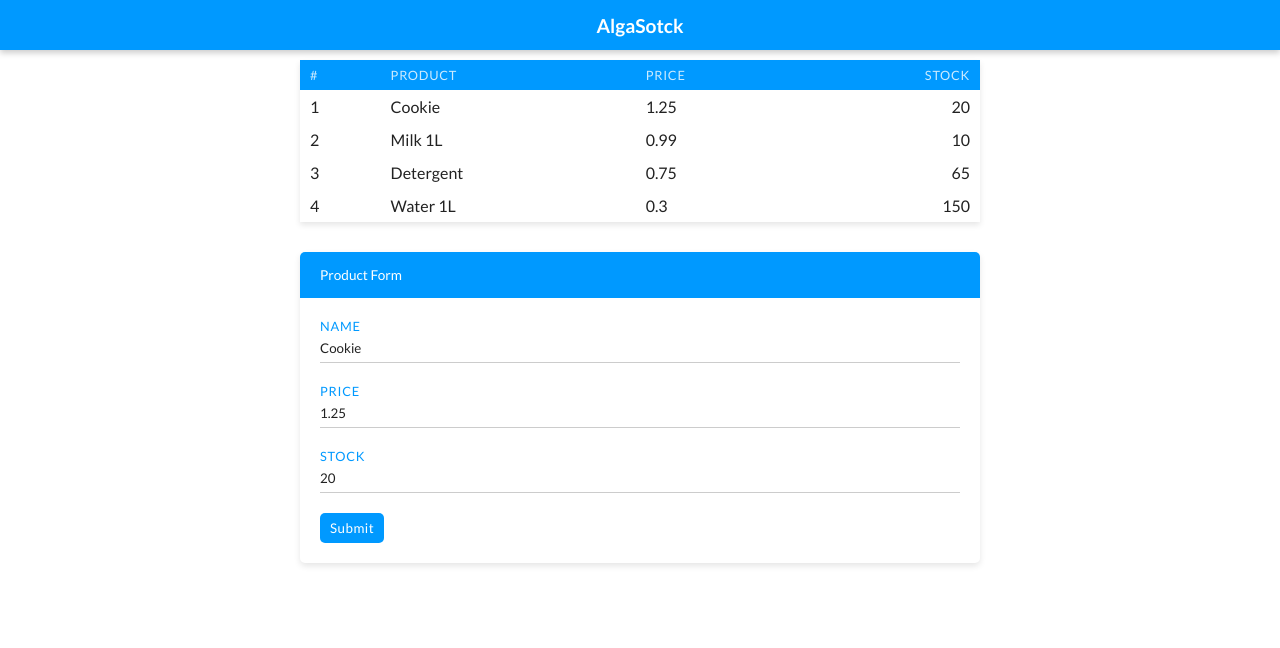
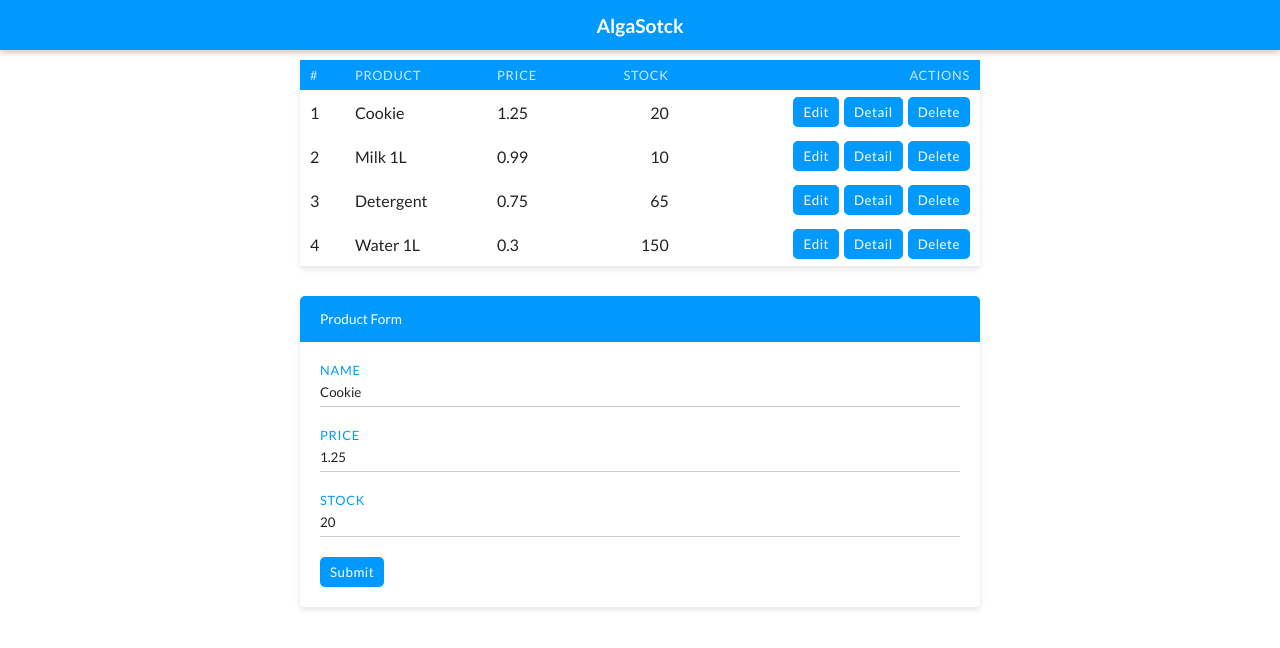
Before and after one commit to RafaelRNG/alga-stock, a React (Create React App) app: page / in a window 1280 px wide. Shown: the top 648 px of the page. Built offline with nearby package versions, Linux system fonts and the light colour scheme.

Commit message:
Adicionando ações para o componente Table

```diff
--- a/src/components/App/App.tsx
+++ b/src/components/App/App.tsx
@@ -42,7 +42,11 @@ function App() {
       <Container>
         <Table
           headers={headers}
-          data={products} />
+          data={products}
+          onDelete={console.log}
+          onDetail={console.log}
+          onEdit={console.log}
+          enableActions />
 
         <ProductForm
           form={updatingProduct}
--- a/src/shared/Table/Table.scss
+++ b/src/shared/Table/Table.scss
@@ -36,4 +36,9 @@ table.AppTable {
         }
       }
     }
+    .actions {
+      > *:not(:last-child) {
+        margin-right: 5px;
+      }
+    }
   }
--- a/src/shared/Table/Table.tsx
+++ b/src/shared/Table/Table.tsx
@@ -1,5 +1,6 @@
 import { FC } from "react";
 import { organizeData } from "../../utils/organizeDataForTable";
+import Button from "../Button";
 import "./Table.scss";
 
 export interface TableHeader {
@@ -19,7 +20,7 @@ interface TableProps {
   onEdit?: (item: any) => void;
 }
 
-const Table: FC<TableProps> = ({ data, headers }) => {
+const Table: FC<TableProps> = ({ data, headers, enableActions, onDelete, onEdit, onDetail }) => {
 
   const [organizedData, indexedHeaders] = organizeData(data, headers);
   return (
@@ -30,6 +31,12 @@ const Table: FC<TableProps> = ({ data, headers }) => {
             <th key={header.key} className={header.right ? "right" : ""}>
               {header.value}
             </th>)}
+          {
+            enableActions &&
+            <th className="right">
+              Actions
+            </th>
+          }
         </tr>
       </thead>
       <tbody>
@@ -43,6 +50,32 @@ const Table: FC<TableProps> = ({ data, headers }) => {
                   {row[item]}
                 </td> : null
               )}
+              {
+                enableActions &&
+                <td className="actions right">
+                  {
+                    onEdit &&
+                    <Button
+                      onClick={() => onEdit(row)}>
+                      Edit
+                   </Button>
+                  }
+                  {
+                    onDetail &&
+                    <Button
+                      onClick={() => onDetail(row)}>
+                      Detail
+                   </Button>
+                  }
+                  {
+                    onDelete &&
+                    <Button
+                      onClick={() => onDelete(row)}>
+                      Delete
+                   </Button>
+                  }
+                </td>
+              }
             </tr>
           })
         }
```
